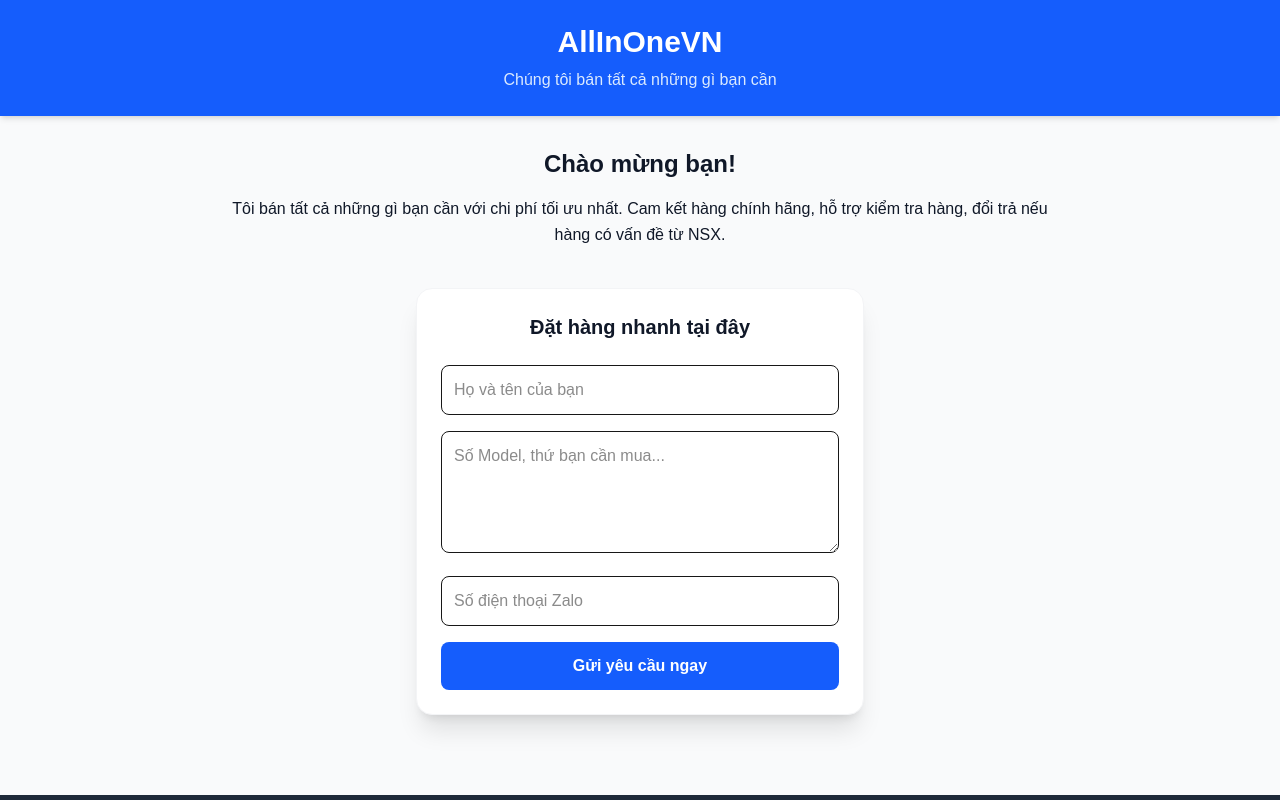
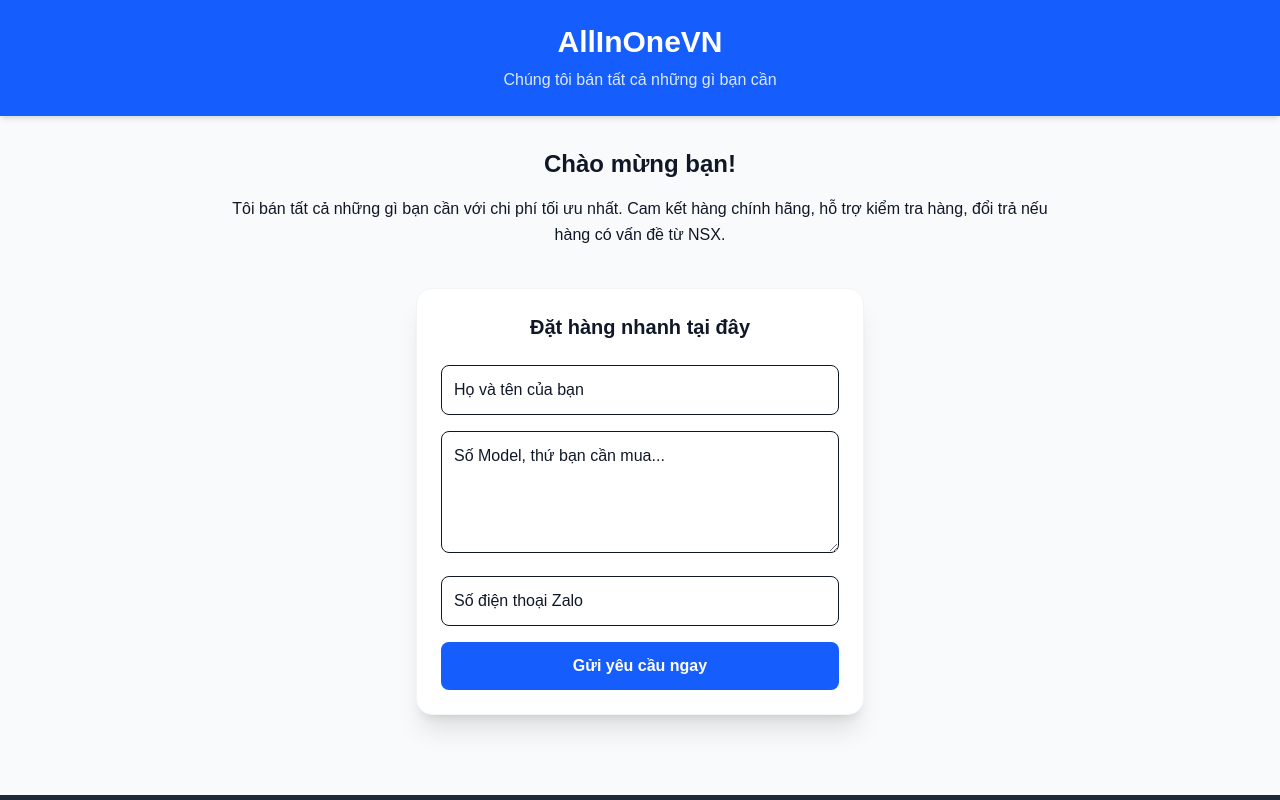
Before and after one commit to dotienminh6-svg/Cua-hang-cua-minh, a Next.js app: page / in a window 1280 px wide. Shown: the top 800 px of the page. Built offline with nearby package versions, Linux system fonts and the light colour scheme.

Commit message:
Sua mau chu input va fix link Zalo

```diff
--- a/app/page.tsx
+++ b/app/page.tsx
@@ -23,9 +23,24 @@ export default function Home() {
       <section className="max-w-md mx-auto mt-10 p-6 bg-white rounded-2xl shadow-xl border border-gray-100">
         <h2 className="text-xl font-bold mb-6 text-center text-gray-900">Đặt hàng nhanh tại đây</h2>
         <form className="space-y-4">
-          <input type="text" placeholder="Họ và tên của bạn" className="w-full border p-3 rounded-lg focus:ring-2 focus:ring-blue-400 outline-none" required />
-          <textarea placeholder="Số Model, thứ bạn cần mua..." className="w-full border p-3 rounded-lg focus:ring-2 focus:ring-blue-400 outline-none" rows={4} required></textarea>
-          <input type="text" placeholder="Số điện thoại Zalo" className="w-full border p-3 rounded-lg focus:ring-2 focus:ring-blue-400 outline-none" required />
+        <input
+  type="text"
+  placeholder="Họ và tên của bạn"
+  className="w-full border p-3 rounded-lg focus:ring-2 focus:ring-blue-400 outline-none text-gray-900 placeholder-gray-900"
+  required
+/>
+          <textarea
+  placeholder="Số Model, thứ bạn cần mua..."
+  className="w-full border p-3 rounded-lg focus:ring-2 focus:ring-blue-400 outline-none text-gray-900 placeholder-gray-900"
+  rows={4}
+  required
+></textarea>
+          <input
+  type="text"
+  placeholder="Số điện thoại Zalo"
+  className="w-full border p-3 rounded-lg focus:ring-2 focus:ring-blue-400 outline-none text-gray-900 placeholder-gray-900"
+  required
+/>
           <button className="w-full bg-blue-600 text-white p-3 rounded-lg font-bold hover:bg-blue-700 transition">
             Gửi yêu cầu ngay
           </button>
```
